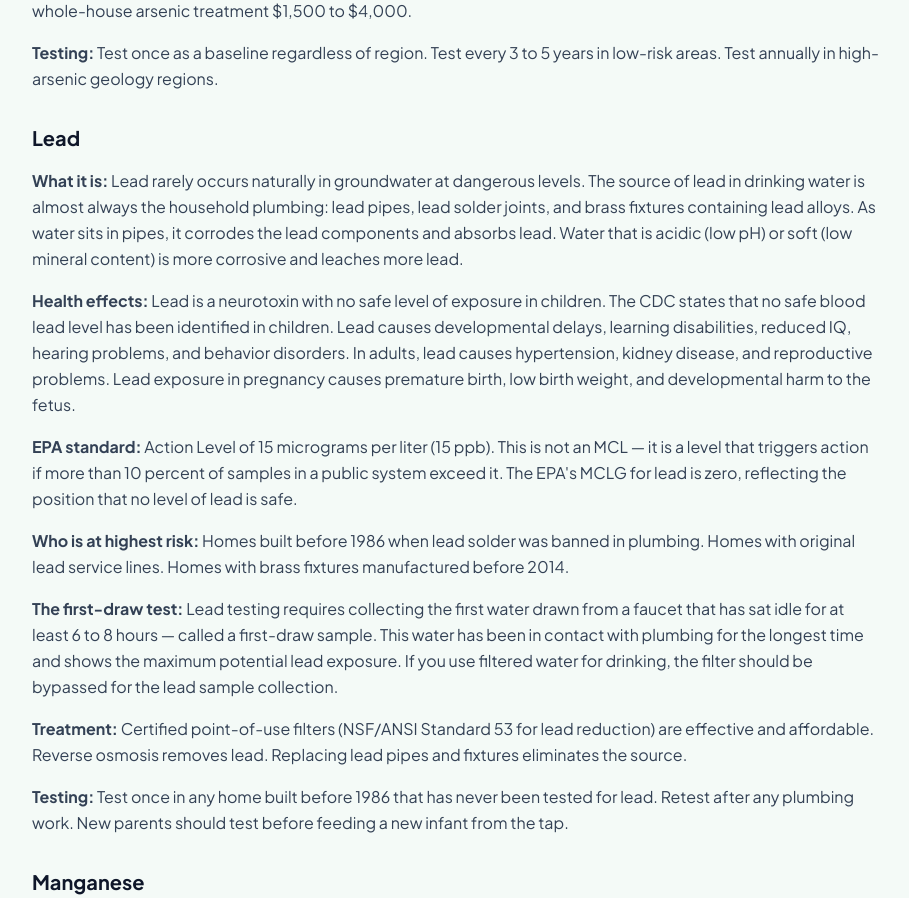
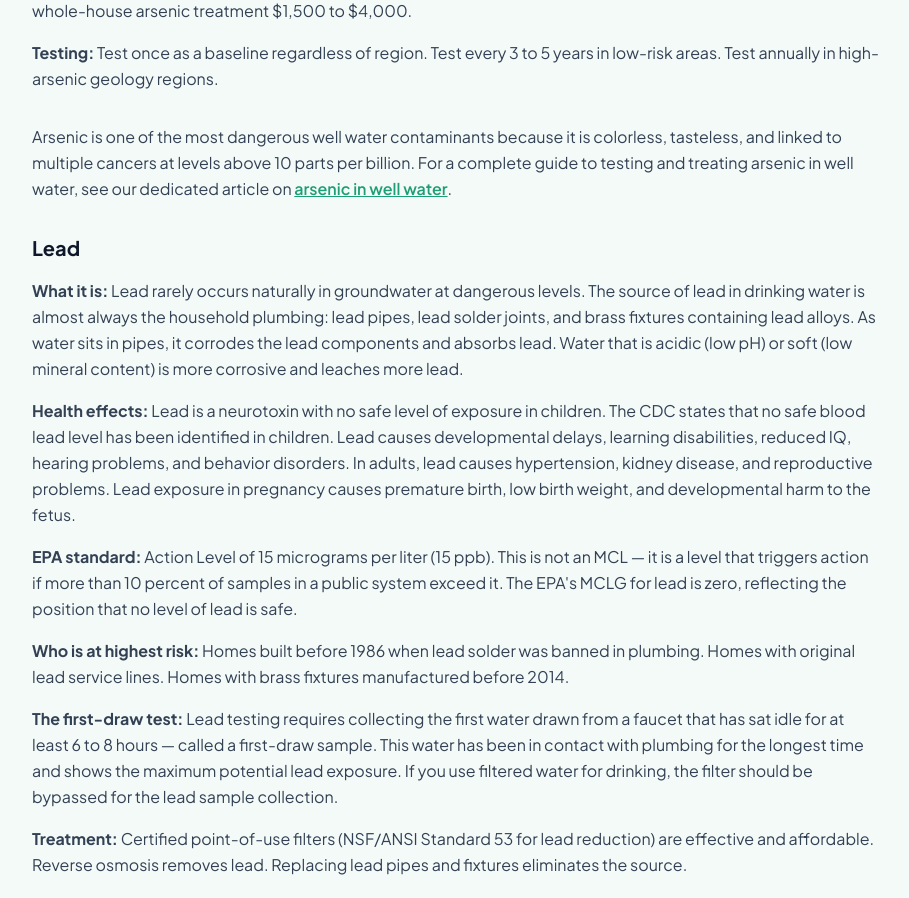
Before and after one commit to thebasementguide2026/thewell.guide-, a Next.js app: page /guides/well-water-contaminants in a window 1280 px wide. Shown: the part 6360-7258 px from the top of the page, without its empty margins (184-1093 px from the left). Built offline with nearby package versions, Linux system fonts and the light colour scheme.

Commit message:
Add internal link to arsenic guide in contaminants overview

```diff
--- a/app/guides/well-water-contaminants/page.tsx
+++ b/app/guides/well-water-contaminants/page.tsx
@@ -381,6 +381,9 @@ export default function WellWaterContaminants() {
           </p>
           <p className='text-slate-700 leading-relaxed mb-8'>
             <strong>Testing:</strong> Test once as a baseline regardless of region. Test every 3 to 5 years in low-risk areas. Test annually in high-arsenic geology regions.
+          </p>
+          <p className='text-slate-700 leading-relaxed mb-8'>
+            Arsenic is one of the most dangerous well water contaminants because it is colorless, tasteless, and linked to multiple cancers at levels above 10 parts per billion. For a complete guide to testing and treating arsenic in well water, see our dedicated article on <a href='/guides/arsenic-in-well-water' className='font-semibold underline' style={{ color: '#1D9E75' }}>arsenic in well water</a>.
           </p>
 
           {/* Lead */}
```
